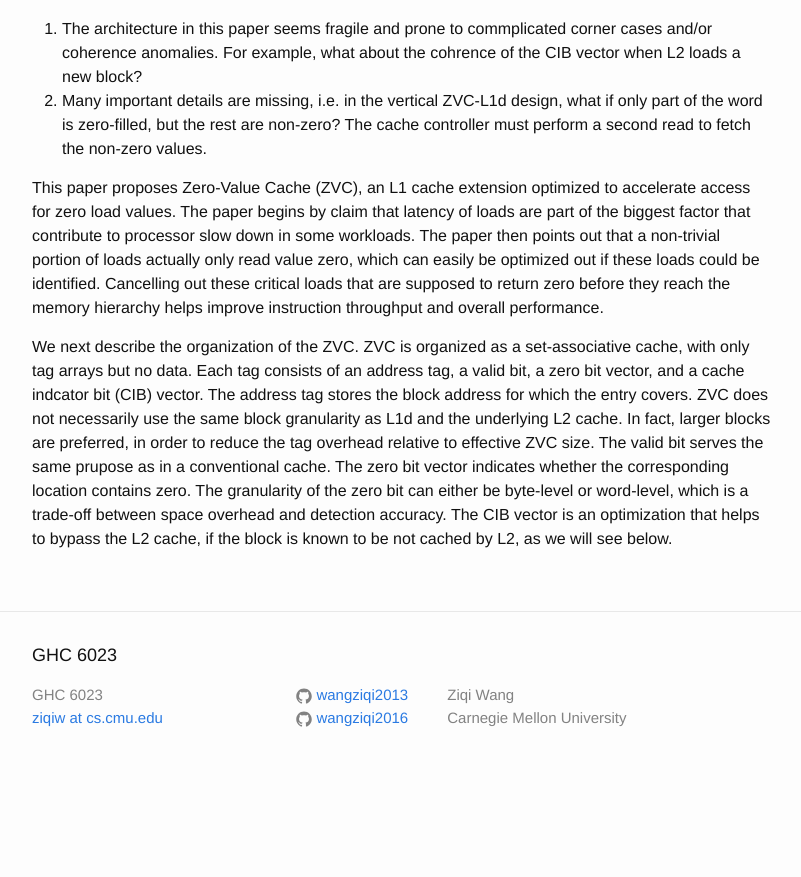
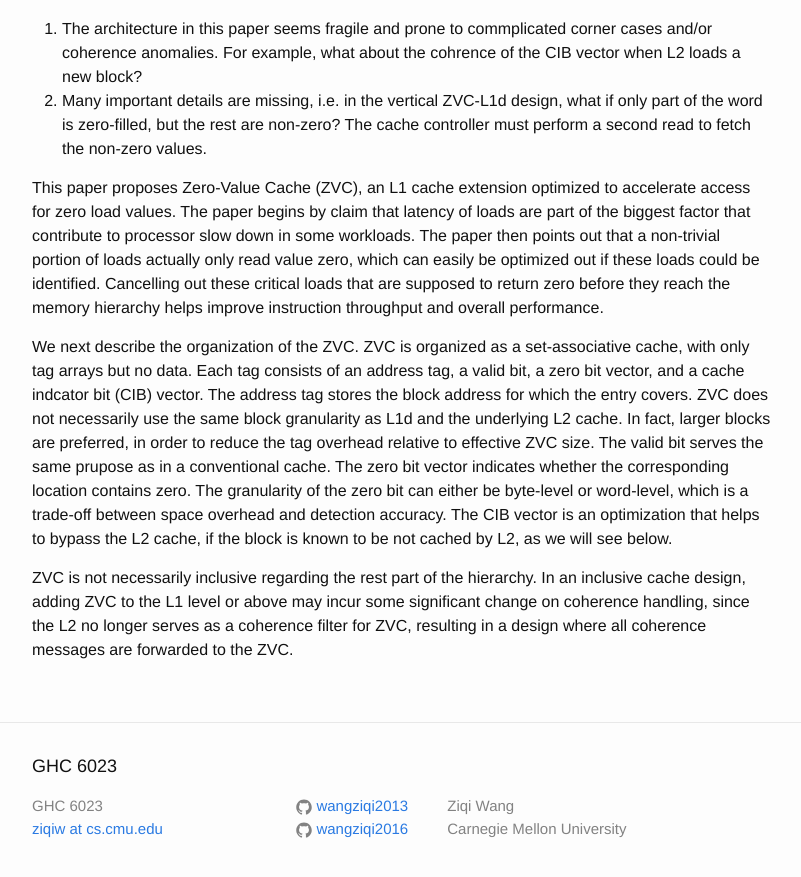
Before and after one commit to wangziqi2013/wangziqi2013.github.io, a Jekyll site: the page built from _posts/2020-06-26-zvc.markdown, in a window 1280 px wide and 900 px high, scrolled down 616 px. Shown: the top 877 px of the window, without its empty margins (238-1039 px from the left). Built offline with Jekyll 4.4.1, drawn with Linux system fonts in a browser that asks for light colours; before the commit the page ends 1405 px from its top, so only the background shows below that.

Commit message:
Adding coherence

```diff
--- a/_posts/2020-06-26-zvc.markdown
+++ b/_posts/2020-06-26-zvc.markdown
@@ -39,3 +39,7 @@ relative to effective ZVC size. The valid bit serves the same prupose as in a co
 indicates whether the corresponding location contains zero. The granularity of the zero bit can either be byte-level
 or word-level, which is a trade-off between space overhead and detection accuracy. The CIB vector is an optimization
 that helps to bypass the L2 cache, if the block is known to be not cached by L2, as we will see below.
+
+ZVC is not necessarily inclusive regarding the rest part of the hierarchy. In an inclusive cache design, adding ZVC to
+the L1 level or above may incur some significant change on coherence handling, since the L2 no longer serves as a coherence
+filter for ZVC, resulting in a design where all coherence messages are forwarded to the ZVC.
```
